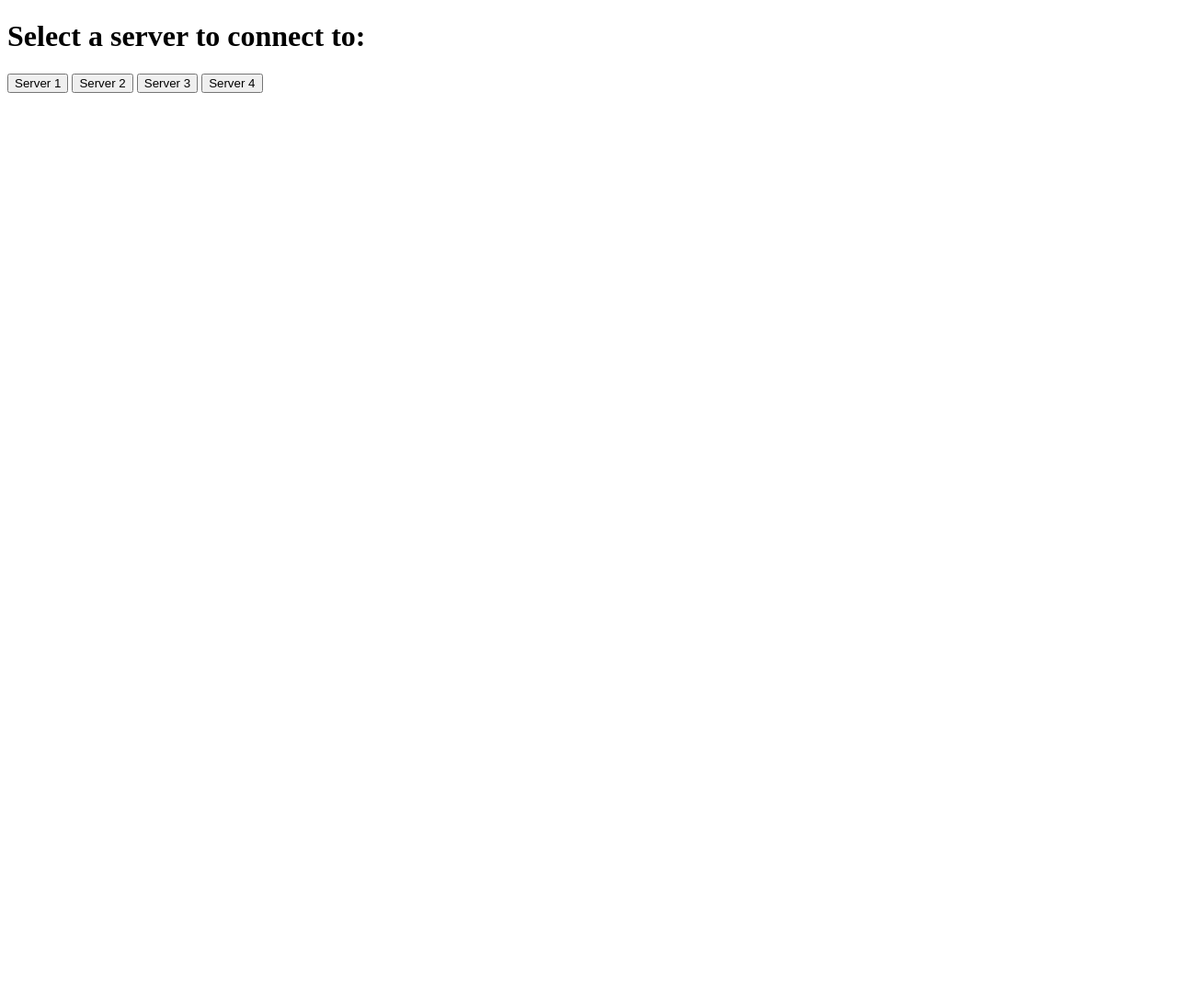
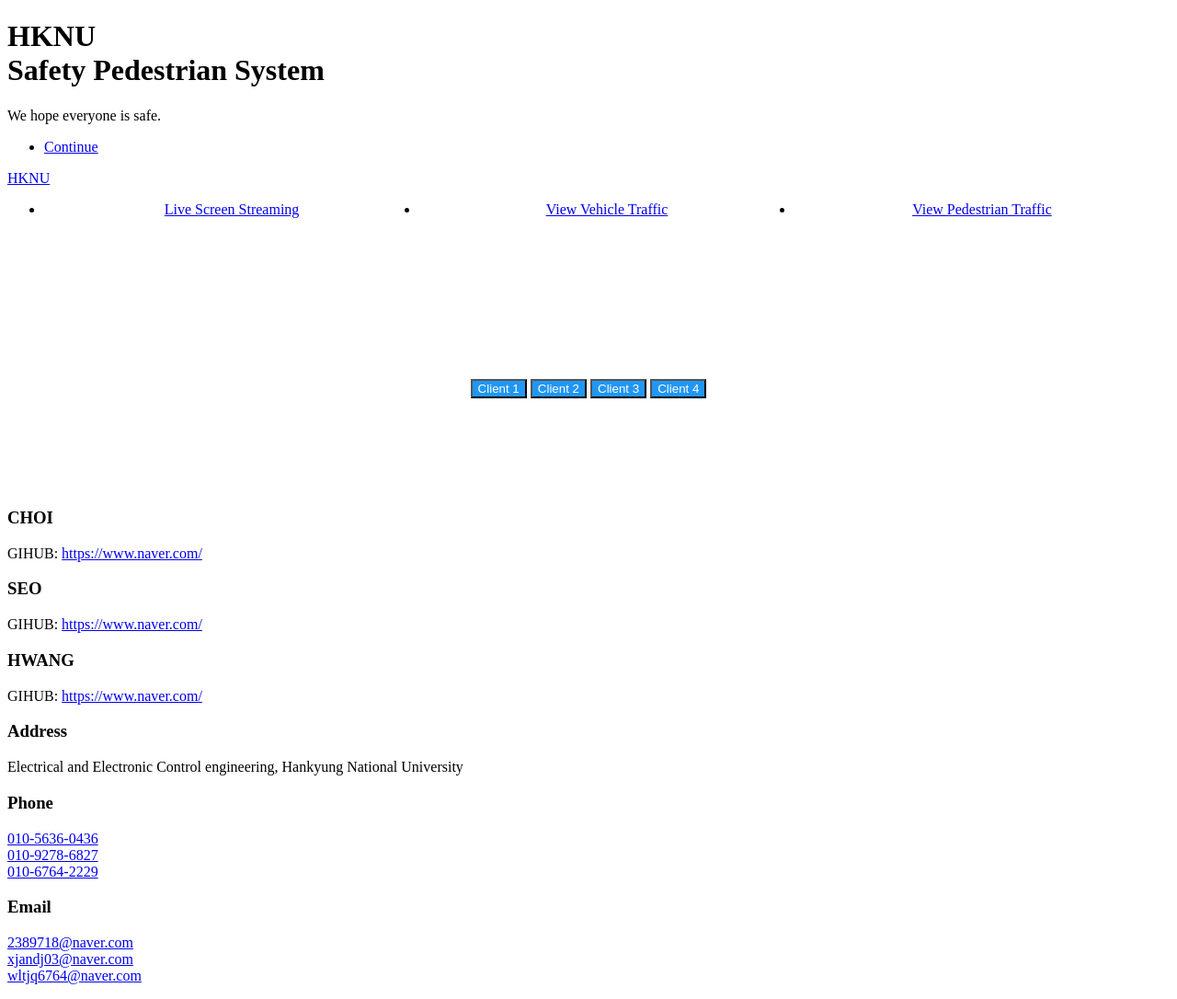
Before and after one commit to CHOIYOUNGRYEOL/SMART-SAFETY-PEDESTRIAN-SYSTEM, a Flask app: template templates/hknuindex.html in a window 1280 px wide. Shown: the whole page at 92% size. Before the commit the page ends 101 px from the top, so only its background shows below. Run offline with Flask 3, Linux system fonts and the light colour scheme; the template is opened without the code that fills it, so the values that code supplies are empty; some libraries are stand-ins or nearby versions.

Commit message:
Update hknuindex.html

```diff
--- a/templates/hknuindex.html
+++ b/templates/hknuindex.html
@@ -1,15 +1,128 @@
-<!DOCTYPE html>
+<!DOCTYPE HTML>
 <html>
-<head>
-	<title>Server Selector</title>
-</head>
-<body>
-	<h1>Select a server to connect to:</h1>
-	<form>
-		<button type="button" onclick="window.open('/redirect/server1', '_blank')">Server 1</button>
-		<button type="button" onclick="window.open('/redirect/server2', '_blank')">Server 2</button>
-		<button type="button" onclick="window.open('/redirect/server3', '_blank')">Server 3</button>
-		<button type="button" onclick="window.open('/redirect/server4', '_blank')">Server 4</button>
-	</form>
-</body>
+	<head>
+		<title>HKNU Smart Safety Pedestrian System </title>
+		<meta charset="utf-8" />
+		<meta name="viewport" content="width=device-width, initial-scale=1, user-scalable=no" />
+		<link rel="stylesheet" href="static/css/main.css" />
+		<noscript><link rel="stylesheet" href="static/css/noscript.css" /></noscript>
+	</head>
+	<body class="is-preload">
+
+		<!-- Wrapper -->
+			<div id="wrapper" class="fade-in">
+
+				<!-- Intro -->
+					<div id="intro">
+						<h1>HKNU<br />
+						 Safety Pedestrian System</h1>
+						<p>We hope everyone is safe.</p>
+						<ul class="actions">
+							<li><a href="#header" class="button icon solid solo fa-arrow-down scrolly">Continue</a></li>
+						</ul>
+					</div>
+
+				<!-- Header -->
+					<header id="header">
+						<a href="index.html" class="logo">HKNU</a>
+					</header>
+
+				<!-- Nav -->
+					<nav id="nav">
+					  <ul class="links" style="display:flex; justify-content:center;">
+						<li class="active" style="width: 33.33%; text-align:center;"><a href="index.html">Live Screen Streaming</a></li>
+						<li style="width: 33.33%; text-align:center;"><a href="generic">View Vehicle Traffic</a></li>
+						<li style="width: 33.33%; text-align:center;"><a href="elements">View Pedestrian Traffic</a></li>
+					  </ul>
+					</nav>
+
+				<!-- Main -->
+					<div style="text-align: center;">
+
+						<!-- Featured Post -->
+
+						<!-- Posts -->
+							<section class="posts">
+								<article>
+									<div style="height: 100px;"></div>
+									<h3 style="color: white;">Select a client to connect to:</h3>
+
+										<button type="button" onclick="window.open('/redirect/server1', '_blank')" style="color: white;background-color: #2196f3;">Client 1</button>
+										<button type="button" onclick="window.open('/redirect/server2', '_blank')" style="color: white;background-color: #2196f3;">Client 2</button>
+										<button type="button" onclick="window.open('/redirect/server3', '_blank')" style="color: white;background-color: #2196f3;">Client 3</button>
+										<button type="button" onclick="window.open('/redirect/server4', '_blank')" style="color: white;background-color: #2196f3;">Client 4</button>
+										<div style="height: 100px;"></div>
+								</article>
+
+							</section>
+
+
+					</div>
+
+				<!-- Footer -->
+					<footer id="footer">
+						<section class>
+							<section class="alt">
+								<h3>CHOI</h3>
+								<p><p>GIHUB: <a href="#">https://www.naver.com/<br /></a>
+
+							</p>
+							</section>
+							<section>
+								<h3>SEO</h3>
+								<p>GIHUB: <a href="#">https://www.naver.com/<br /></a>
+
+								</p>
+							</section>
+							<section>
+								<h3>HWANG</h3>
+								<p>GIHUB: <a href="#">https://www.naver.com/<br />
+								</a>
+
+								</p>
+							</section>
+
+						</section>
+						<section class="split contact">
+							<section class="alt">
+								<h3>Address</h3>
+								<p>Electrical and Electronic Control engineering, Hankyung National University<br />
+
+								</p>
+							</section>
+							<section>
+								<h3>Phone</h3>
+								<p><a href="#">010-5636-0436<br />
+									010-9278-6827<br />
+									010-6764-2229
+
+								</a></p>
+							</section>
+							<section>
+								<h3>Email</h3>
+								<p><a href="#">2389718@naver.com<br />
+								xjandj03@naver.com<br />
+								wltjq6764@naver.com</a></p>
+							</section>
+
+						</section>
+					</footer>
+
+				<!-- Copyright -->
+					<div id="copyright">
+
+					</div>
+
+			</div>
+
+		<!-- Scripts -->
+			<script src="static/js/jquery.min.js"></script>
+			<script src="static/js/jquery.scrollex.min.js"></script>
+			<script src="static/js/jquery.scrolly.min.js"></script>
+			<script src="static/js/browser.min.js"></script>
+			<script src="static/js/breakpoints.min.js"></script>
+			<script src="static/js/util.js"></script>
+			<script src="static/js/main.js"></script>
+
+	</body>
 </html>
```
